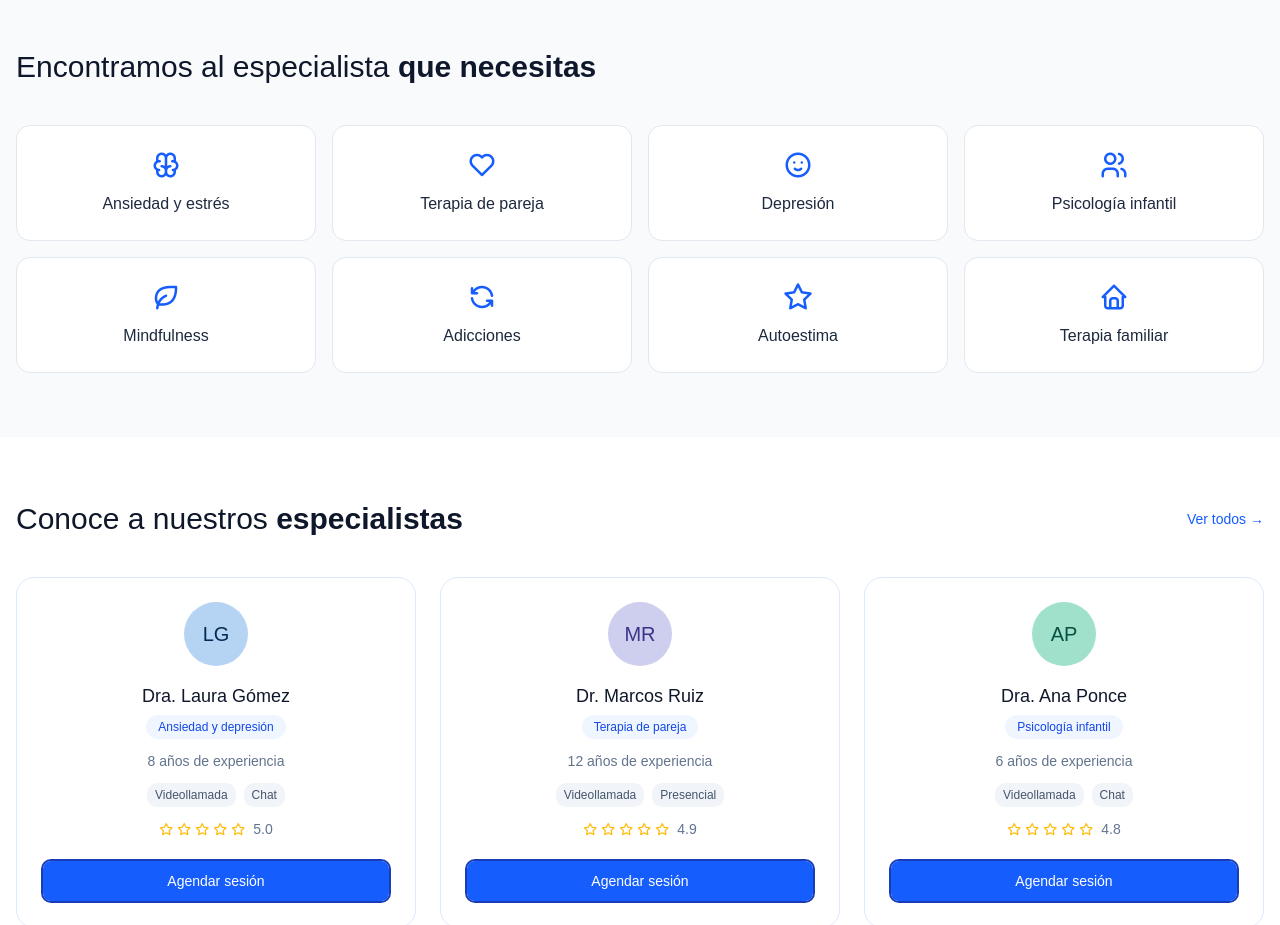
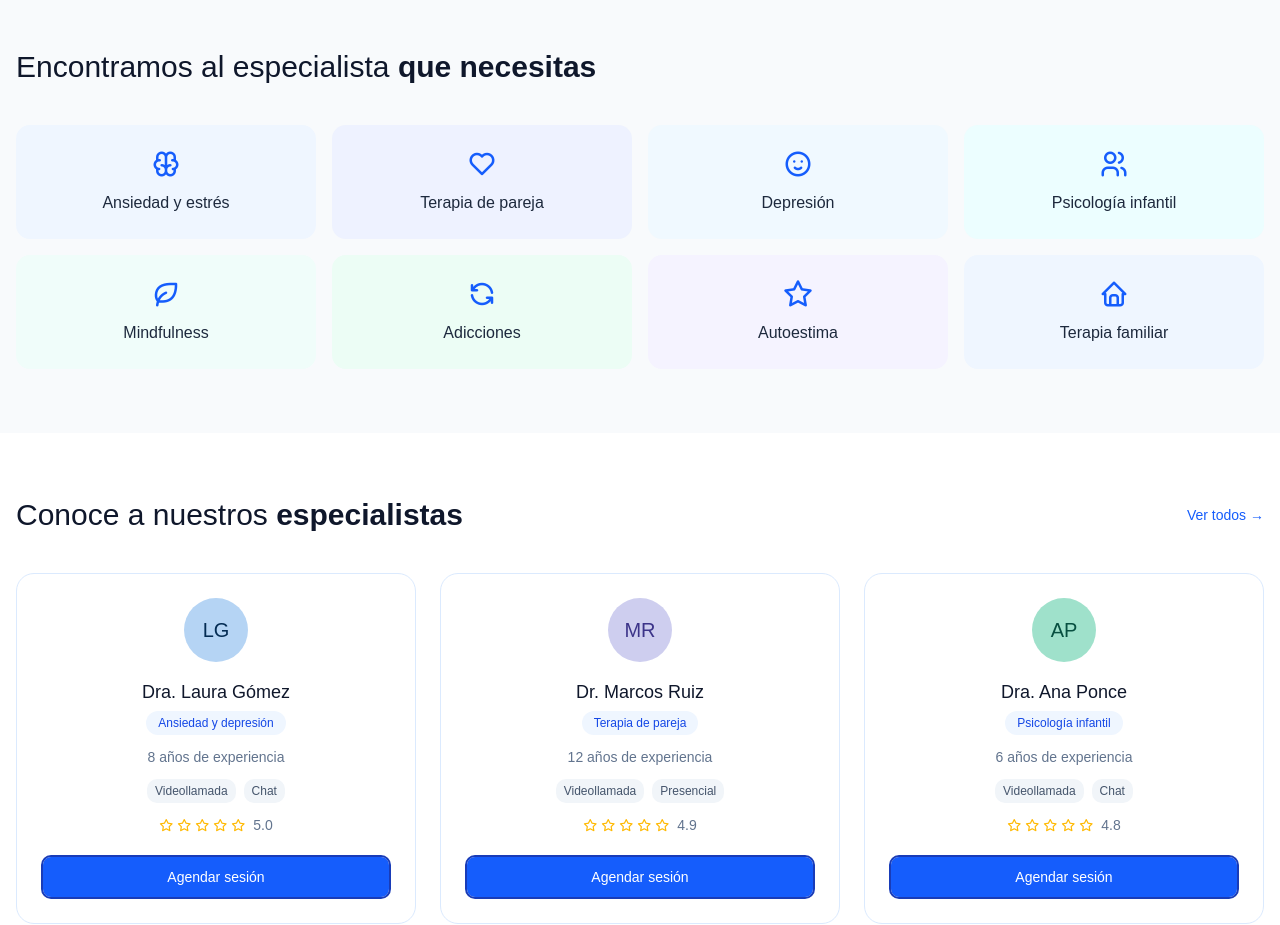
Before and after one commit to micheloe08/contigo-terapia-web, a React (Vite) app: page / in a window 1280 px wide. Shown: the part 1160-2085 px from the top of the page. Built offline with nearby package versions, Linux system fonts and the light colour scheme; no server answers.

Commit message:
fix: remove white background override on specialty cards

```diff
--- a/src/components/landing/Specialties.jsx
+++ b/src/components/landing/Specialties.jsx
@@ -31,7 +31,7 @@ export default function Specialties() {
           {SPECIALTIES.map((s, i) => (
             <div
               key={s.label}
-              className={`bg-white border border-slate-200 rounded-xl p-4 md:p-6 text-center transition-colors cursor-pointer ${COLORS[i % COLORS.length]}`}
+              className={`rounded-xl p-4 md:p-6 text-center transition-colors cursor-pointer ${COLORS[i % COLORS.length]}`}
             >
               <i
                 className={`ti ${s.icon} text-blue-600 text-2xl md:text-3xl mb-2 md:mb-3 block`}
```
